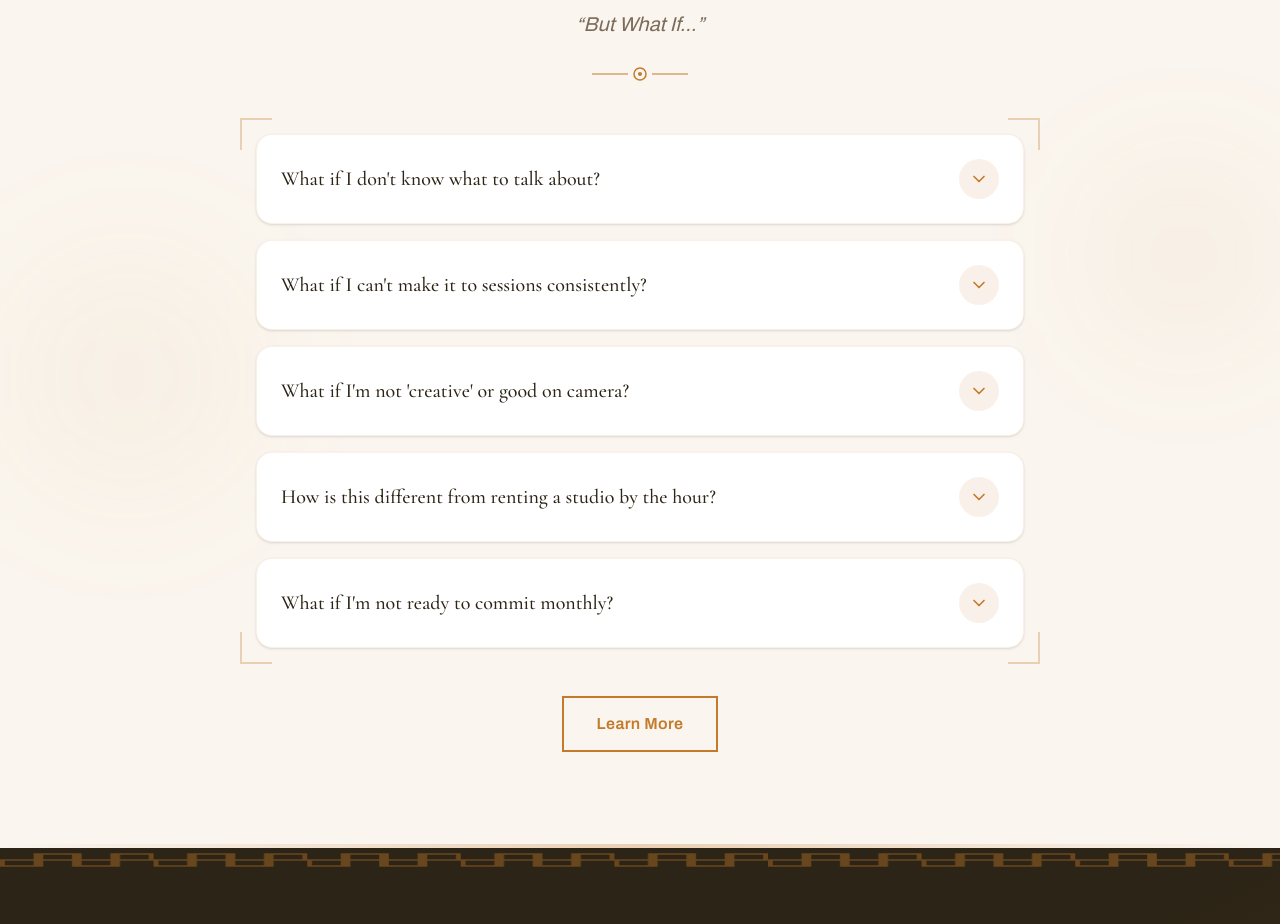
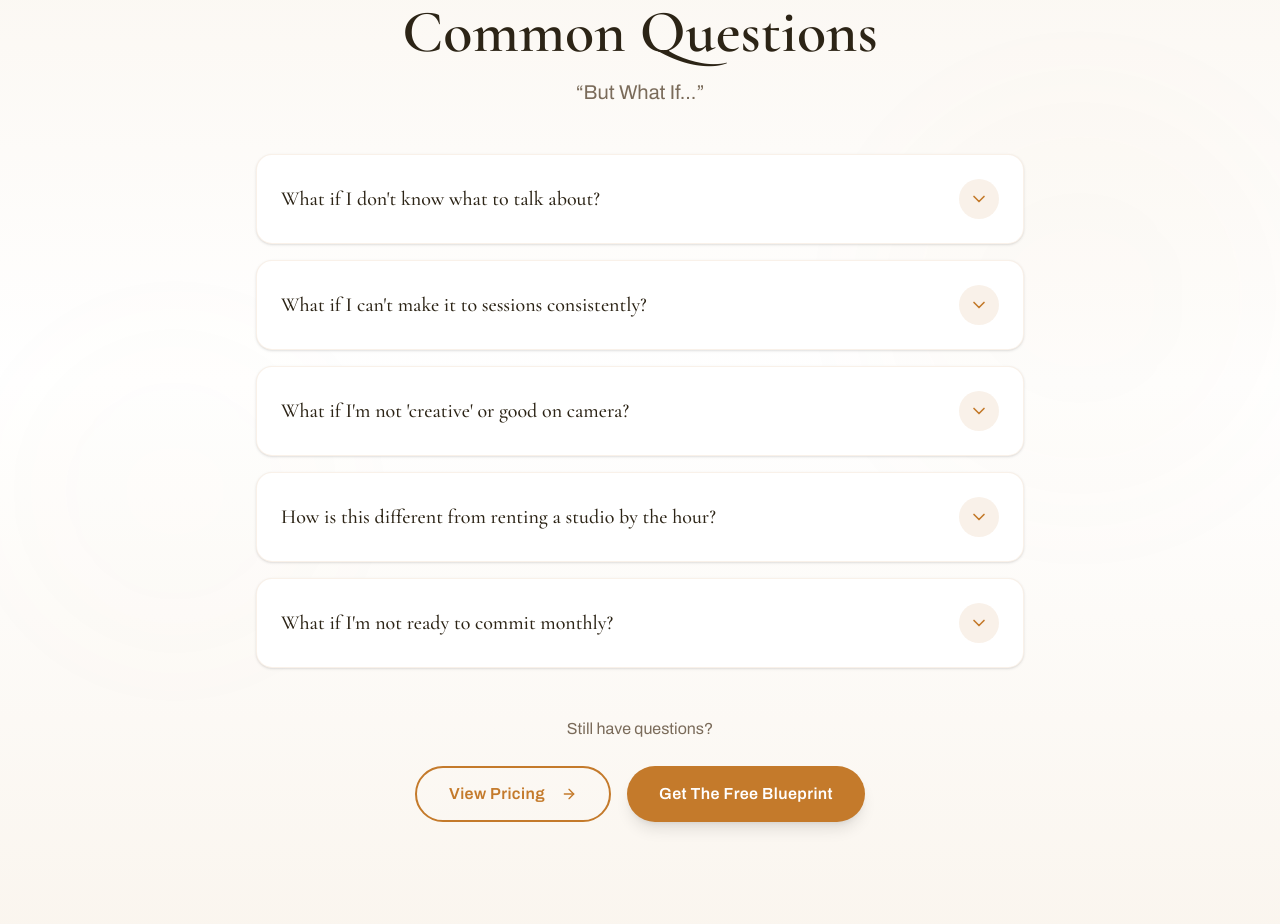
Before and after one commit to Juandurdaneta/the-forum-website, a Next.js app: page / in a window 1280 px wide. Shown: the part 6242-7166 px from the top of the page. Built offline with nearby package versions, Linux system fonts and the light colour scheme.

Commit message:
Refactor FAQ component: replace Greek ornament with Greek Key Border pattern, enhance layout and add new buttons for improved user interaction

```diff
--- a/components/sections/FAQ.tsx
+++ b/components/sections/FAQ.tsx
@@ -6,15 +6,28 @@ import { useRef } from "react";
 import { Button } from "@/components/ui/Button";
 import { Accordion } from "@/components/ui/Accordion";
 import { FAQ_HOME } from "@/lib/constants";
+import { HelpCircle, ArrowRight } from "lucide-react";
 
-// Greek ornament divider
-function GreekOrnament() {
+// Greek Key Border Pattern
+function GreekKeyBorder({ className = "", color = "#C47A2B" }: { className?: string; color?: string }) {
   return (
-    <svg className="w-24 h-6 text-brand-terracotta mx-auto" viewBox="0 0 96 24" fill="none">
-      <path d="M0 12h36" stroke="currentColor" strokeWidth="1" />
-      <path d="M60 12h36" stroke="currentColor" strokeWidth="1" />
-      <circle cx="48" cy="12" r="6" stroke="currentColor" strokeWidth="1.5" fill="none" />
-      <circle cx="48" cy="12" r="2" fill="currentColor" />
+    <svg
+      className={className}
+      viewBox="0 0 120 24"
+      fill="none"
+      xmlns="http://www.w3.org/2000/svg"
+      preserveAspectRatio="xMidYMid slice"
+    >
+      <defs>
+        <pattern id="faqGreekKey" x="0" y="0" width="30" height="24" patternUnits="userSpaceOnUse">
+          <path
+            d="M0 20V4h4v12h8V4h4v16h-4V8H8v12H0z"
+            fill={color}
+            fillOpacity="0.15"
+          />
+        </pattern>
+      </defs>
+      <rect width="100%" height="100%" fill="url(#faqGreekKey)" />
     </svg>
   );
 }
@@ -24,64 +37,92 @@ export function FAQ() {
   const isInView = useInView(ref, { once: true, margin: "-100px" });
 
   return (
-    <section className="py-24 bg-brand-cream relative overflow-hidden">
-      {/* Top border */}
-      <div className="absolute top-0 left-0 w-full h-1 bg-gradient-to-r from-transparent via-brand-terracotta/30 to-transparent" />
+    <section className="relative py-24 lg:py-32 overflow-hidden">
+      {/* Background */}
+      <div className="absolute inset-0 bg-gradient-to-b from-brand-cream via-white to-brand-cream" />
 
-      {/* Decorative elements */}
-      <div className="absolute top-1/3 right-0 w-48 h-48 bg-brand-terracotta/5 rounded-full blur-3xl" />
-      <div className="absolute bottom-1/3 left-0 w-64 h-64 bg-brand-gold/5 rounded-full blur-3xl" />
+      {/* Greek Key Border - Top */}
+      <div className="absolute top-0 left-0 right-0 h-6 overflow-hidden z-10">
+        <GreekKeyBorder className="w-full h-full" />
+      </div>
 
-      <div className="container mx-auto px-4 md:px-6 lg:px-8" ref={ref}>
+      {/* Animated gradient orbs */}
+      <motion.div
+        animate={{
+          scale: [1, 1.2, 1],
+          opacity: [0.1, 0.18, 0.1]
+        }}
+        transition={{ duration: 10, repeat: Infinity }}
+        className="absolute top-1/4 right-0 w-[400px] h-[400px] bg-brand-terracotta/15 rounded-full blur-3xl"
+      />
+      <motion.div
+        animate={{
+          scale: [1.2, 1, 1.2],
+          opacity: [0.08, 0.15, 0.08]
+        }}
+        transition={{ duration: 12, repeat: Infinity }}
+        className="absolute bottom-1/4 left-0 w-[350px] h-[350px] bg-brand-gold/10 rounded-full blur-3xl"
+      />
+
+      <div className="container mx-auto px-4 md:px-6 lg:px-8 relative z-10" ref={ref}>
         <div className="max-w-3xl mx-auto">
+          {/* Section header */}
           <motion.div
             initial={{ opacity: 0, y: 20 }}
             animate={isInView ? { opacity: 1, y: 0 } : {}}
             transition={{ duration: 0.6 }}
             className="text-center mb-12"
           >
-            <span className="text-brand-terracotta font-medium text-sm tracking-[0.2em] uppercase mb-4 block">
+            <span className="inline-flex items-center gap-2 bg-brand-terracotta/10 text-brand-terracotta font-medium text-sm tracking-[0.15em] uppercase px-4 py-2 rounded-full mb-6">
+              <HelpCircle className="w-4 h-4" />
               FAQ
             </span>
-            <h2 className="font-heading text-4xl md:text-5xl font-semibold text-brand-black mb-4">
+            <h2 className="font-heading text-4xl md:text-5xl lg:text-6xl font-semibold text-brand-black mb-4">
               Common Questions
             </h2>
-            <p className="text-xl text-brand-slate italic mb-6">
+            <p className="text-xl text-brand-slate">
               &ldquo;But What If...&rdquo;
             </p>
-            <GreekOrnament />
           </motion.div>
 
+          {/* Accordion */}
           <motion.div
             initial={{ opacity: 0, y: 20 }}
             animate={isInView ? { opacity: 1, y: 0 } : {}}
             transition={{ duration: 0.6, delay: 0.2 }}
-            className="relative"
           >
-            {/* Greek-style container border */}
-            <div className="absolute -top-4 -left-4 w-8 h-8 border-t-2 border-l-2 border-brand-terracotta/30" />
-            <div className="absolute -top-4 -right-4 w-8 h-8 border-t-2 border-r-2 border-brand-terracotta/30" />
-            <div className="absolute -bottom-4 -left-4 w-8 h-8 border-b-2 border-l-2 border-brand-terracotta/30" />
-            <div className="absolute -bottom-4 -right-4 w-8 h-8 border-b-2 border-r-2 border-brand-terracotta/30" />
-
             <Accordion items={FAQ_HOME} />
           </motion.div>
 
+          {/* Bottom CTA */}
           <motion.div
             initial={{ opacity: 0, y: 20 }}
             animate={isInView ? { opacity: 1, y: 0 } : {}}
             transition={{ duration: 0.6, delay: 0.4 }}
             className="text-center mt-12"
           >
-            <Button variant="outline" size="lg" asChild className="rounded-none">
-              <Link href="/pricing">Learn More</Link>
-            </Button>
+            <p className="text-brand-slate mb-6">Still have questions?</p>
+            <div className="flex flex-col sm:flex-row items-center justify-center gap-4">
+              <Button variant="outline" size="lg" asChild className="rounded-full">
+                <Link href="/pricing">
+                  View Pricing
+                  <ArrowRight className="ml-2 h-4 w-4" />
+                </Link>
+              </Button>
+              <Button size="lg" asChild className="rounded-full shadow-lg hover:shadow-xl">
+                <Link href="#blueprint">
+                  Get The Free Blueprint
+                </Link>
+              </Button>
+            </div>
           </motion.div>
         </div>
       </div>
 
-      {/* Bottom border */}
-      <div className="absolute bottom-0 left-0 w-full h-1 bg-gradient-to-r from-transparent via-brand-terracotta/30 to-transparent" />
+      {/* Greek Key Border - Bottom */}
+      <div className="absolute bottom-0 left-0 right-0 h-6 overflow-hidden z-10">
+        <GreekKeyBorder className="w-full h-full" />
+      </div>
     </section>
   );
 }
```
